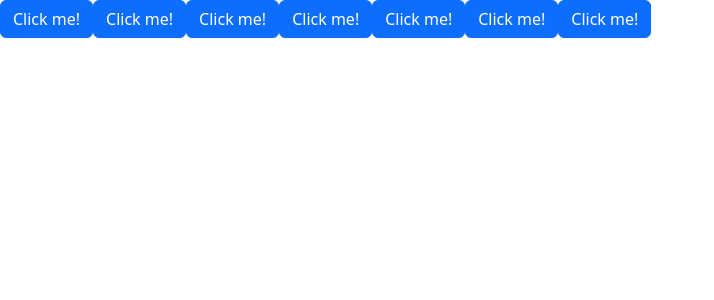
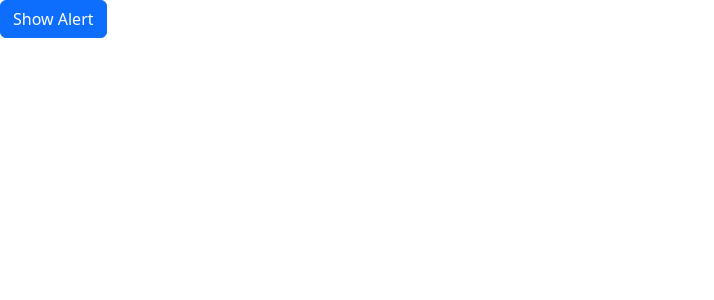
Before and after one commit to STsAiR/dashboard, a React (Vite) app: page / in a window 1280 px wide. Shown: the top 300 px of the page, without its empty margins (0-714 px from the left). Built offline with nearby package versions, Linux system fonts and the light colour scheme.

Commit message:
adding alert

```diff
--- a/src/App.tsx
+++ b/src/App.tsx
@@ -1,5 +1,5 @@
-// import Alert from "./components/Alert";
-import Button from "./components/Button";
+import Alert from "./components/Alert";
+// import Button from "./components/Button";
 // import ListGroup from "./components/ListGroup";
 
 function App() {
@@ -17,16 +17,12 @@ function App() {
                 heading="Fruits"
                 onSelectItem={handleSelectItem}
             /> */}
-            {/* <Alert>
-                <h1>World</h1>
-            </Alert> */}
-            <Button text="Click me!" />
-            <Button text="Click me!" />
-            <Button text="Click me!" />
-            <Button text="Click me!" />
-            <Button text="Click me!" />
-            <Button text="Click me!" />
-            <Button text="Click me!" />
+            <Alert>
+                <h1>This is an alert!</h1>
+            </Alert>
+            {/* <Button color="warning" onClick={() => console.log("clicked")}>
+                Button
+            </Button> */}
         </div>
     );
 }
--- a/src/components/Alert.tsx
+++ b/src/components/Alert.tsx
@@ -1,10 +1,30 @@
-import { ReactNode } from "react";
+import { ReactNode, useState } from "react";
+import Button from "./Button";
 
 interface props {
-    children: ReactNode;
+    children?: ReactNode;
 }
 
 const Alert = ({ children }: props) => {
+    const [show, setShow] = useState(false);
+
+    if (show) {
+        return (
+            <div className="alert alert-primary">
+                {children}
+                <Button color="primary" onClick={() => setShow(false)}>
+                    Hide Alert
+                </Button>
+            </div>
+        );
+    } else {
+        return (
+            <Button color="primary" onClick={() => setShow(true)}>
+                Show Alert
+            </Button>
+        );
+    }
+
     return <div className="alert alert-primary">{children}</div>;
 };
 
--- a/src/components/Button.tsx
+++ b/src/components/Button.tsx
@@ -1,23 +1,27 @@
 // import React from 'react'
 
-import { useState } from "react";
+// import { useState } from "react";
 
 interface ButtonProps {
-    text: string;
+    children: string;
+    color?:
+        | "primary"
+        | "secondary"
+        | "success"
+        | "danger"
+        | "warning"
+        | "info"
+        | "light"
+        | "dark";
+    onClick: () => void;
 }
 
-const Button = ({ text }: ButtonProps) => {
-    const [content, setContent] = useState<string>(text);
+const Button = ({ children, onClick, color = "primary" }: ButtonProps) => {
+    // const [content, setContent] = useState<string>(children);
 
     return (
-        <button
-            type="button"
-            className="btn btn-primary"
-            onClick={(e) => {
-                setContent(e.clientX.toString() + " " + e.clientY.toString());
-            }}
-        >
-            {content}
+        <button type="button" className={"btn btn-" + color} onClick={onClick}>
+            {children}
         </button>
     );
 };
```
